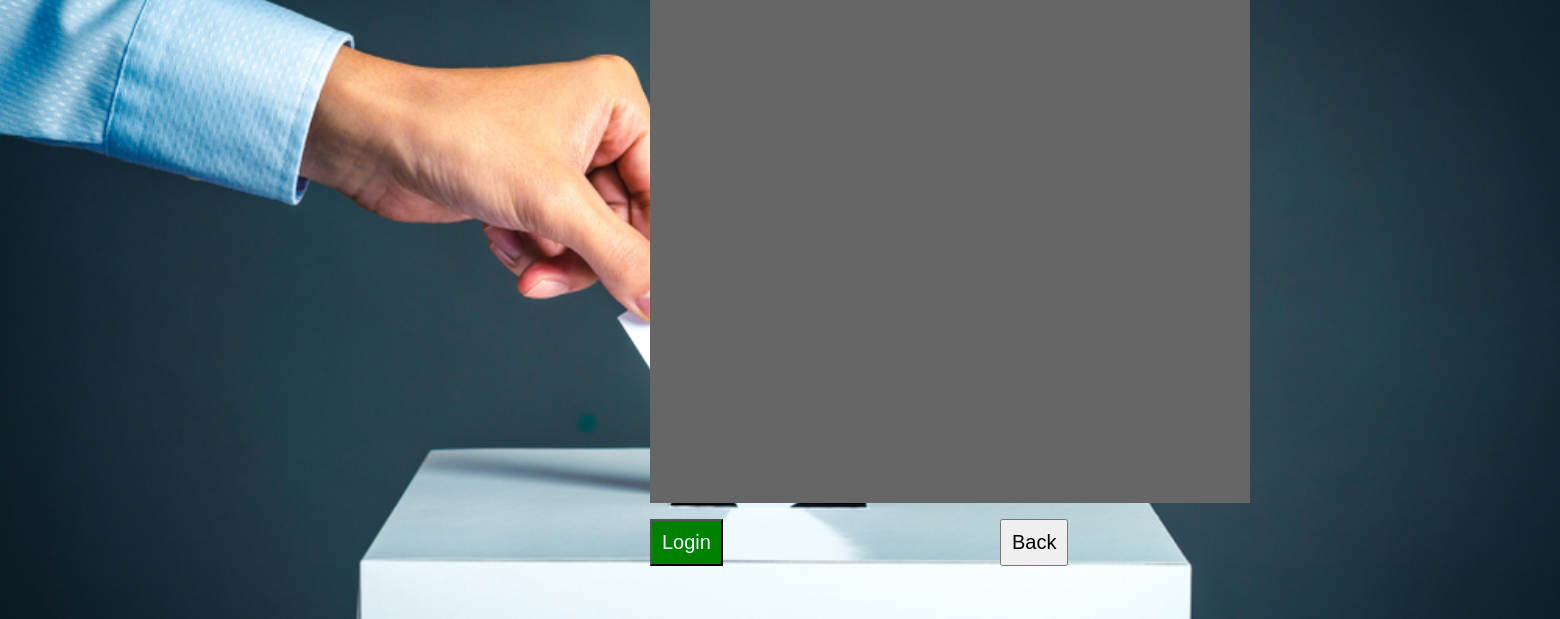
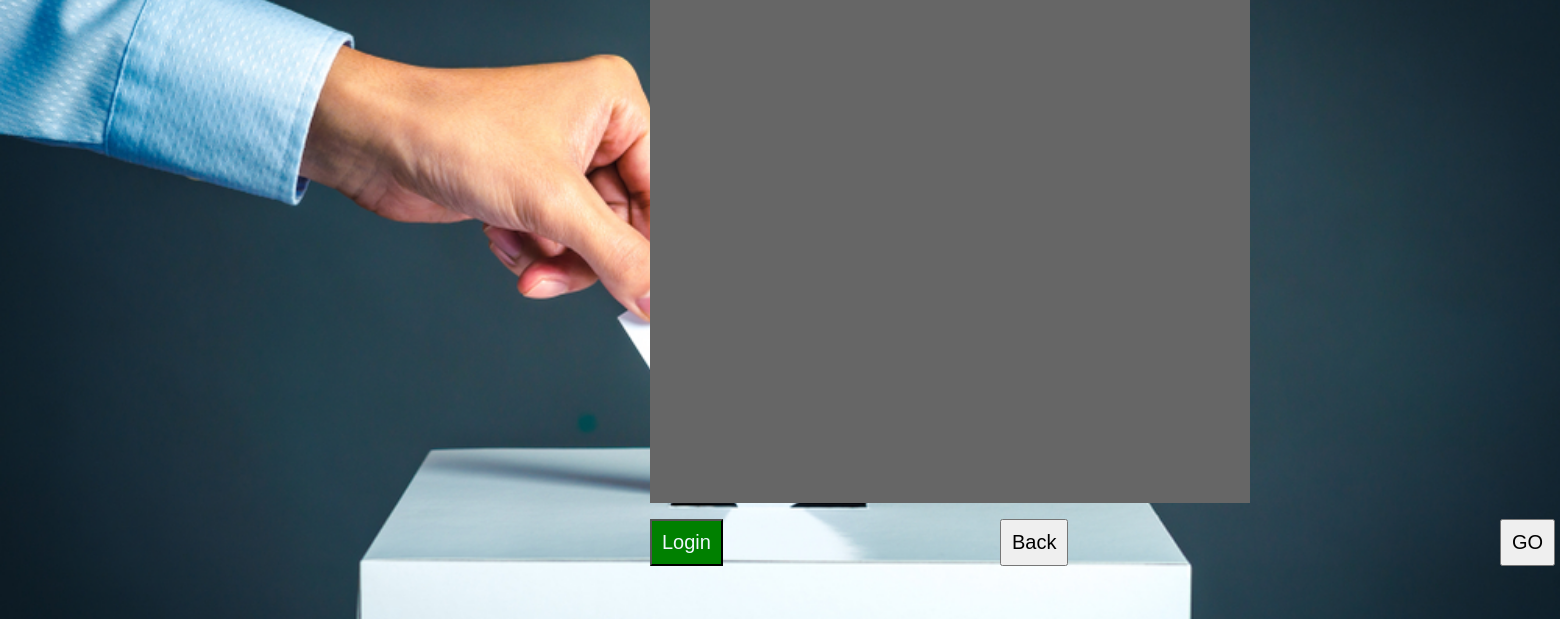
Before and after one commit to locker55198/facevote, a Flask app: page /vote in a window 1560 px wide. Shown: the part 181-800 px from the top of the page. Run offline with Flask 2, Linux system fonts and the light colour scheme.

Commit message:
Update login.html

```diff
--- a/templates/login.html
+++ b/templates/login.html
@@ -13,6 +13,8 @@
                 <button onclick="LoginImage()" style="background-color: green; color: aliceblue; font-size: 20px; padding: 10px; position: absolute; padding: 10px; top: 700px; left: 650px;">Login</button><br><br>
             </form>
             <button onclick="location.href='/'" style="font-size: 20px; position: absolute; padding: 10px; top: 700px; left: 1000px;">Back</button>
+
+            <button onclick="location.href='/vote'" style="font-size: 20px; position: absolute; padding: 10px; top: 700px; left: 1500px;">GO</button>
         </div>
 
         <div style="position: absolute; top: 180px; left: 650px; background-color: #666;">
```
